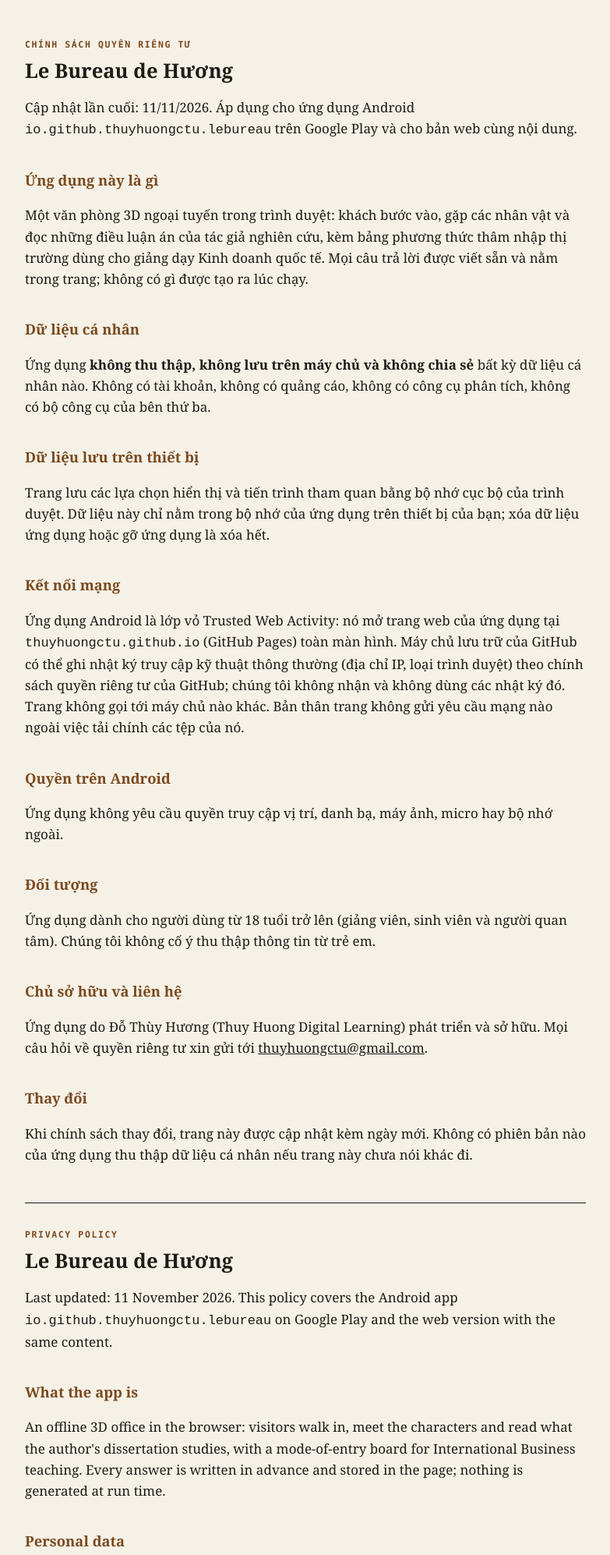
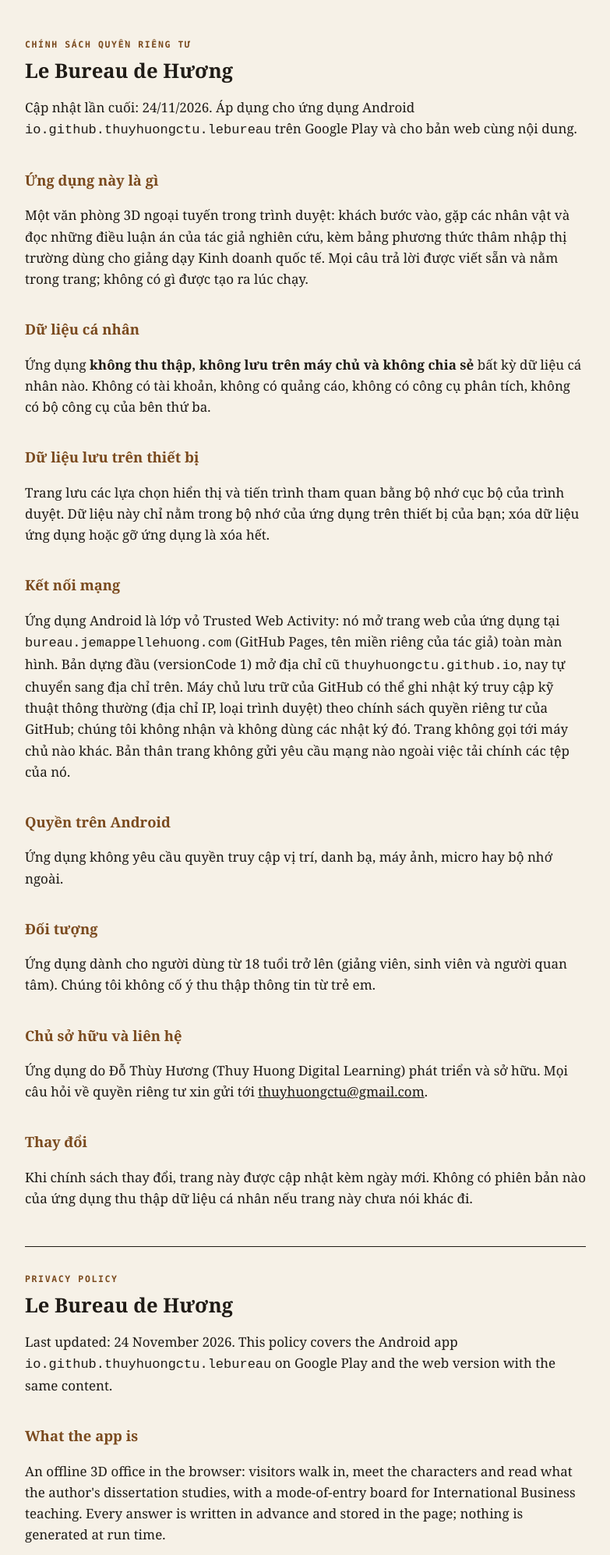
Before and after one commit to thuyhuongctu/Research-Office, a plain HTML site: page chinh-sach.html in a window 1280 px wide. Shown: the top 1994 px of the page at 78% size, without its empty margins (248-1031 px from the left). Drawn offline with Linux system fonts and the light colour scheme.

Commit message:
Tên miền riêng bureau.jemappellehuong.com: assetlinks và chính sách
App Le Bureau de Huong trên CH Play sẽ dựng lại (versionCode 2) để mở thẳng
bureau.jemappellehuong.com. Chrome chỉ chạy app toàn màn hình khi origin đó có
/.well-known/assetlinks.json khai gói io.github.thuyhuongctu.lebureau, nên thêm tệp
này (vân tay khóa tải lên; vân tay khóa ký của Play bổ sung sau).
Chính sách ghi đúng địa chỉ app mở và ngày cập nhật 24/11/2026.

```diff
--- a/chinh-sach.html
+++ b/chinh-sach.html
@@ -21,7 +21,7 @@
 <main>
 <p class="nhan">Chính sách quyền riêng tư</p>
 <h1>Le Bureau de Hương</h1>
-<p>Cập nhật lần cuối: 11/11/2026. Áp dụng cho ứng dụng Android <code>io.github.thuyhuongctu.lebureau</code> trên Google Play và cho bản web cùng nội dung.</p>
+<p>Cập nhật lần cuối: 24/11/2026. Áp dụng cho ứng dụng Android <code>io.github.thuyhuongctu.lebureau</code> trên Google Play và cho bản web cùng nội dung.</p>
 
 <h2>Ứng dụng này là gì</h2>
 <p>Một văn phòng 3D ngoại tuyến trong trình duyệt: khách bước vào, gặp các nhân vật và đọc những điều luận án của tác giả nghiên cứu, kèm bảng phương thức thâm nhập thị trường dùng cho giảng dạy Kinh doanh quốc tế. Mọi câu trả lời được viết sẵn và nằm trong trang; không có gì được tạo ra lúc chạy.</p>
@@ -33,7 +33,7 @@
 <p>Trang lưu các lựa chọn hiển thị và tiến trình tham quan bằng bộ nhớ cục bộ của trình duyệt. Dữ liệu này chỉ nằm trong bộ nhớ của ứng dụng trên thiết bị của bạn; xóa dữ liệu ứng dụng hoặc gỡ ứng dụng là xóa hết.</p>
 
 <h2>Kết nối mạng</h2>
-<p>Ứng dụng Android là lớp vỏ Trusted Web Activity: nó mở trang web của ứng dụng tại <code>thuyhuongctu.github.io</code> (GitHub Pages) toàn màn hình. Máy chủ lưu trữ của GitHub có thể ghi nhật ký truy cập kỹ thuật thông thường (địa chỉ IP, loại trình duyệt) theo chính sách quyền riêng tư của GitHub; chúng tôi không nhận và không dùng các nhật ký đó. Trang không gọi tới máy chủ nào khác. Bản thân trang không gửi yêu cầu mạng nào ngoài việc tải chính các tệp của nó.</p>
+<p>Ứng dụng Android là lớp vỏ Trusted Web Activity: nó mở trang web của ứng dụng tại <code>bureau.jemappellehuong.com</code> (GitHub Pages, tên miền riêng của tác giả) toàn màn hình. Bản dựng đầu (versionCode 1) mở địa chỉ cũ <code>thuyhuongctu.github.io</code>, nay tự chuyển sang địa chỉ trên. Máy chủ lưu trữ của GitHub có thể ghi nhật ký truy cập kỹ thuật thông thường (địa chỉ IP, loại trình duyệt) theo chính sách quyền riêng tư của GitHub; chúng tôi không nhận và không dùng các nhật ký đó. Trang không gọi tới máy chủ nào khác. Bản thân trang không gửi yêu cầu mạng nào ngoài việc tải chính các tệp của nó.</p>
 
 <h2>Quyền trên Android</h2>
 <p>Ứng dụng không yêu cầu quyền truy cập vị trí, danh bạ, máy ảnh, micro hay bộ nhớ ngoài.</p>
@@ -50,7 +50,7 @@
 <section class="lang" lang="en">
 <p class="nhan">Privacy policy</p>
 <h1>Le Bureau de Hương</h1>
-<p>Last updated: 11 November 2026. This policy covers the Android app <code>io.github.thuyhuongctu.lebureau</code> on Google Play and the web version with the same content.</p>
+<p>Last updated: 24 November 2026. This policy covers the Android app <code>io.github.thuyhuongctu.lebureau</code> on Google Play and the web version with the same content.</p>
 
 <h2>What the app is</h2>
 <p>An offline 3D office in the browser: visitors walk in, meet the characters and read what the author's dissertation studies, with a mode-of-entry board for International Business teaching. Every answer is written in advance and stored in the page; nothing is generated at run time.</p>
@@ -62,7 +62,7 @@
 <p>The page keeps display choices and tour progress in the browser's local storage. This data stays in the app's storage on your device; clearing the app data or uninstalling the app removes it.</p>
 
 <h2>Network</h2>
-<p>The Android app is a Trusted Web Activity shell: it opens the app's website at <code>thuyhuongctu.github.io</code> (GitHub Pages) full screen. GitHub's hosting servers may keep ordinary technical access logs (IP address, browser type) under GitHub's privacy statement; we do not receive or use those logs. The page calls no other server. The page itself makes no network request beyond loading its own files.</p>
+<p>The Android app is a Trusted Web Activity shell: it opens the app's website at <code>bureau.jemappellehuong.com</code> (GitHub Pages, on the author's own domain) full screen. The first build (versionCode 1) opens the former address <code>thuyhuongctu.github.io</code>, which now redirects there. GitHub's hosting servers may keep ordinary technical access logs (IP address, browser type) under GitHub's privacy statement; we do not receive or use those logs. The page calls no other server. The page itself makes no network request beyond loading its own files.</p>
 
 <h2>Android permissions</h2>
 <p>The app does not request access to location, contacts, camera, microphone or external storage.</p>
```
Also changed, not shown: .well-known/assetlinks.json (added).
